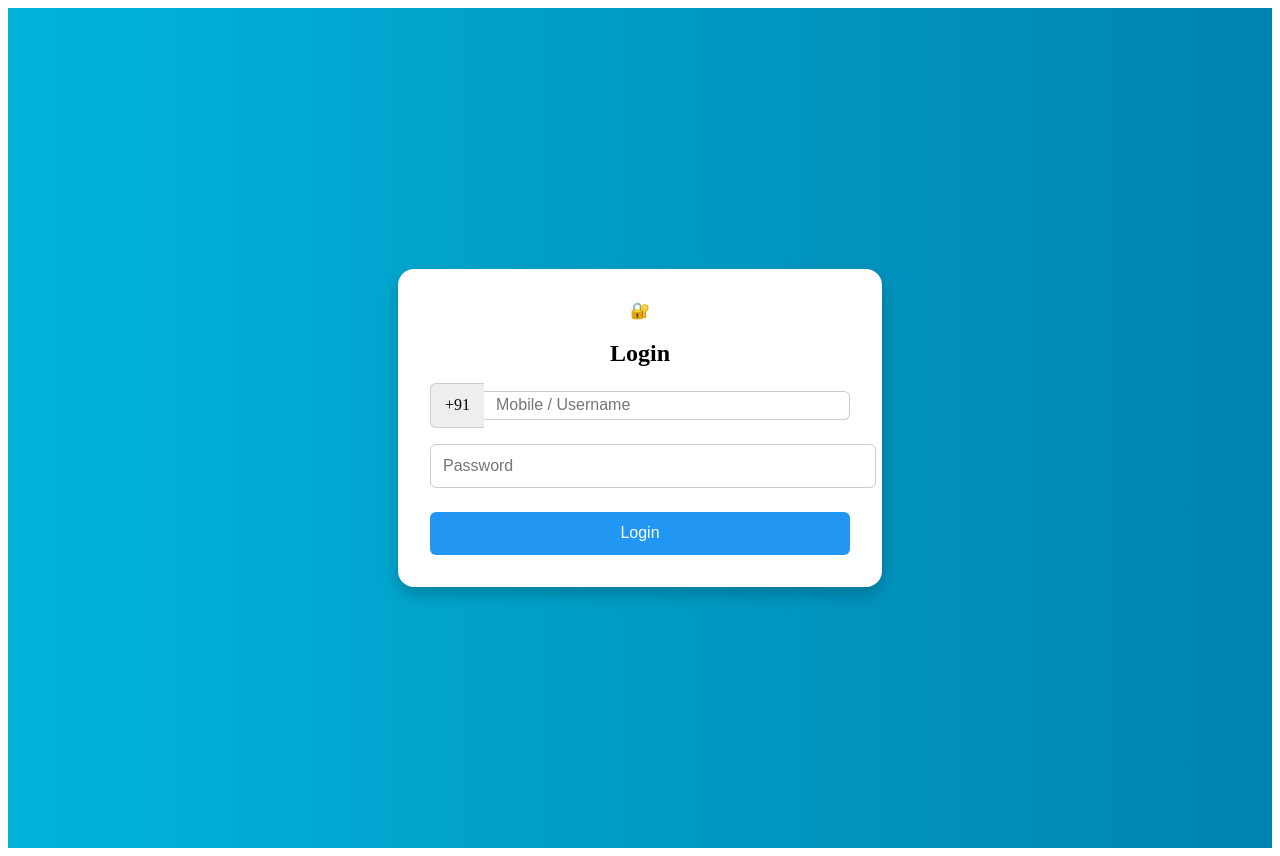
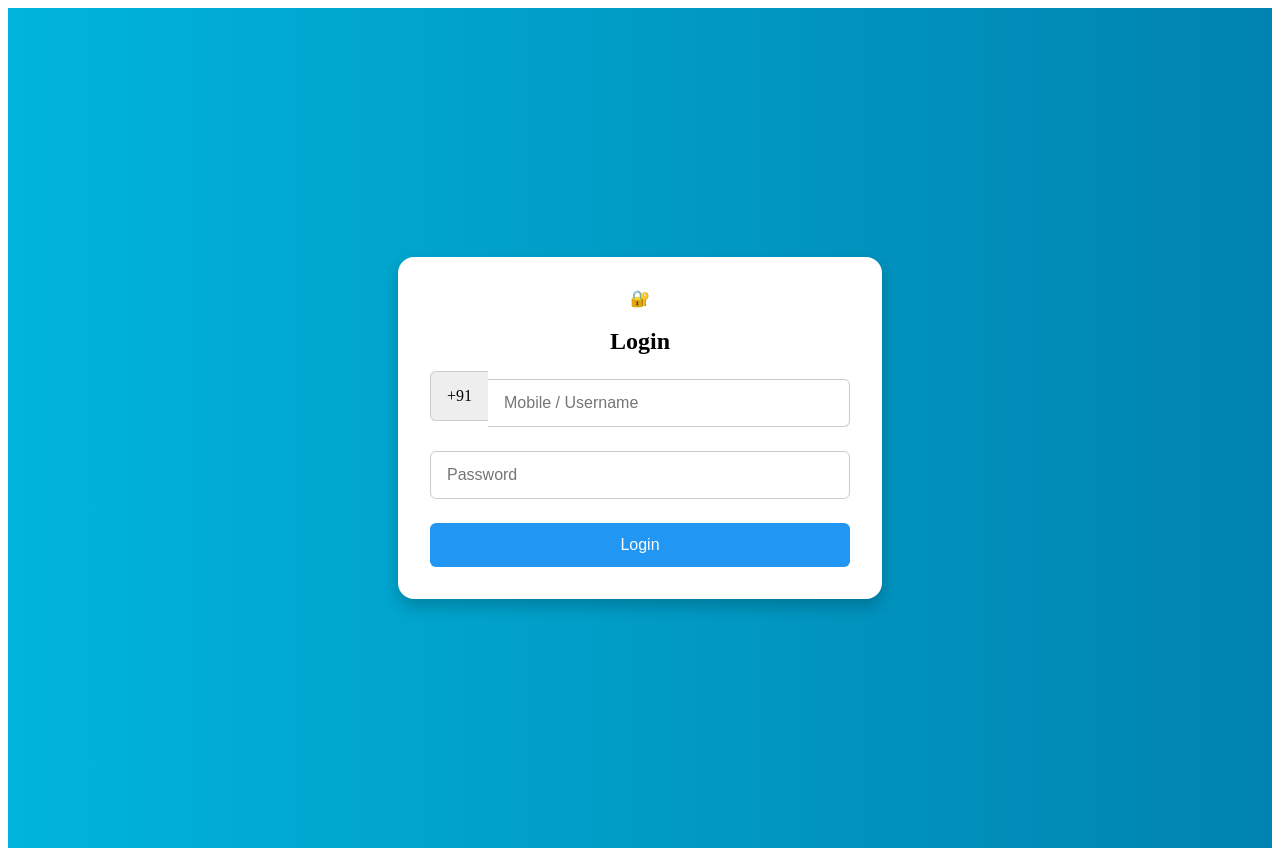
Before and after one commit to mohankumar130/react-frontend, a React (Create React App) app: page /login in a window 1280 px wide. Built offline with nearby package versions, Linux system fonts and the light colour scheme; the HTML template or start-up script is replaced by a standard one.

Commit message:
updated file

```diff
--- a/src/pages/css/RegisterPage.css
+++ b/src/pages/css/RegisterPage.css
@@ -28,11 +28,13 @@ h2 {
 
 form input {
   width: 100%;
-  padding: 0.75rem;
+  padding: 0 1rem;
   margin: 0.5rem 0;
   border-radius: 6px;
   border: 1px solid #ccc;
   font-size: 1rem;
+  height: 48px;  /* Add this */
+  box-sizing: border-box;
 }
 
 .register-btn {
@@ -111,29 +113,30 @@ form input {
 
 .mobile-group {
   display: flex;
+  width: 100%;
   margin: 0.5rem 0;
-  width: 100%;
-  height: 45px;
 }
 
 .mobile-prefix {
-  display: flex;
-  align-items: center;
-  justify-content: center;
   background: #eee;
-  padding: 0 14px;
+  padding: 0 1rem;
   font-size: 1rem;
   border: 1px solid #ccc;
   border-right: none;
   border-radius: 6px 0 0 6px;
+  display: flex;
+  align-items: center;
+  justify-content: center;
+  height: 48px; /* Match exact input height */
 }
 
 .mobile-group input {
   flex: 1;
-  font-size: 1rem;
-  padding: 0 12px;
   border: 1px solid #ccc;
   border-left: none;
   border-radius: 0 6px 6px 0;
-  outline: none;
+  padding: 0 1rem;
+  font-size: 1rem;
+  height: 48px; /* Match exact input height */
+  box-sizing: border-box;
 }
```
